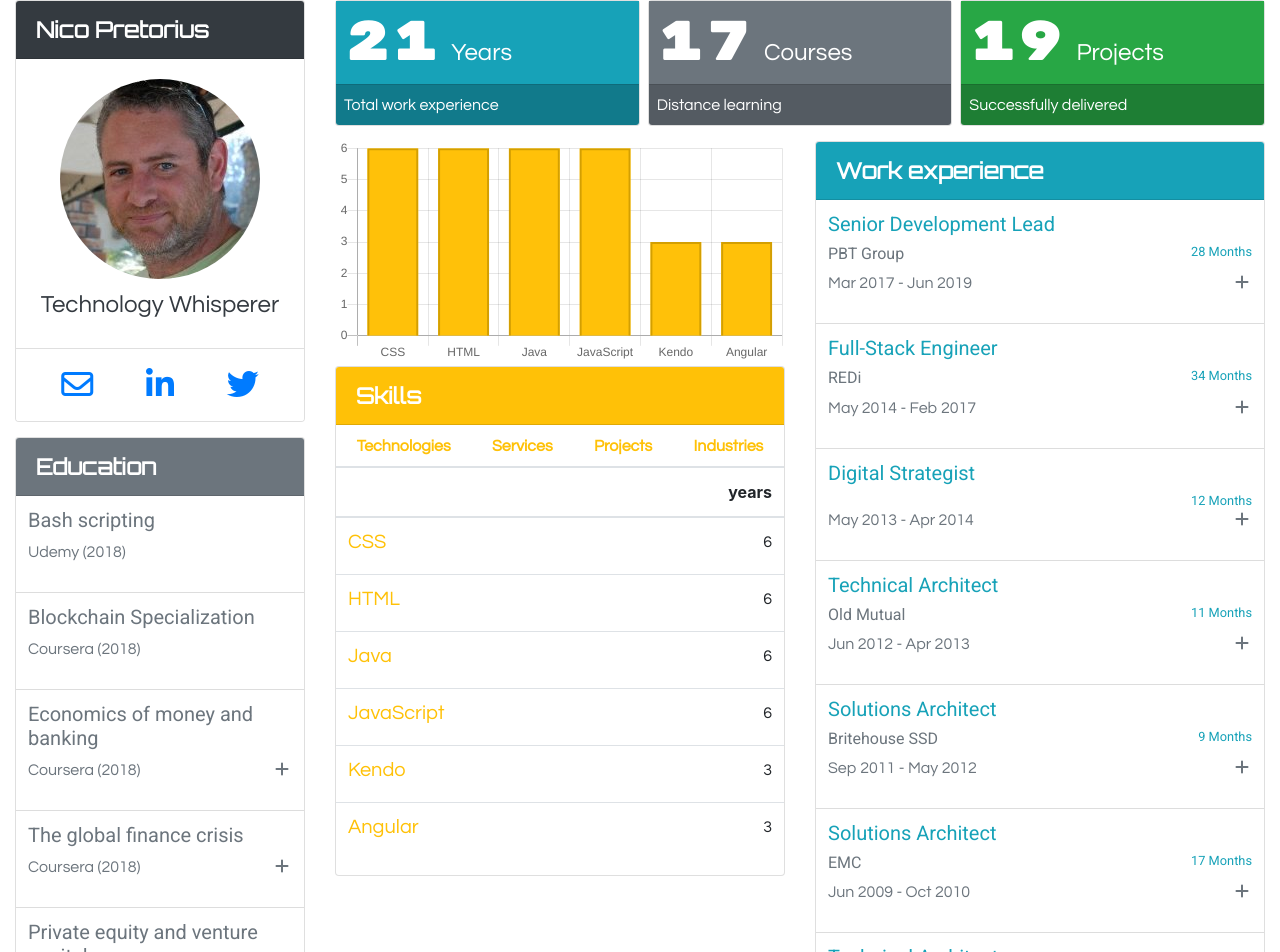
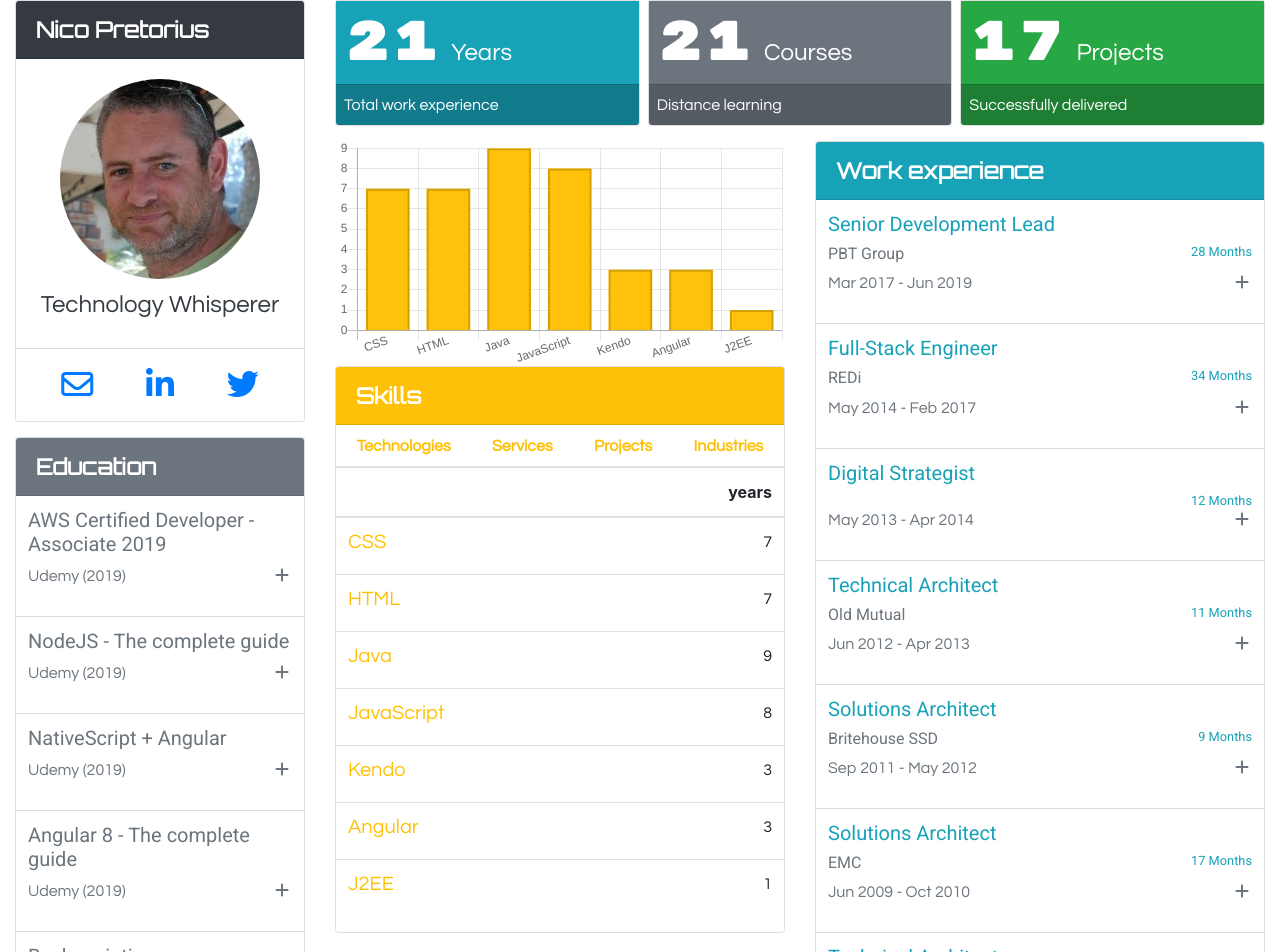
Before and after one commit to nicopret/resume, an Angular app: page /dashboard in a window 1280 px wide. Shown: the top 952 px of the page. Built offline with nearby package versions, Linux system fonts and the light colour scheme; a web font is replaced by a local one.

Commit message:
More resume details

```diff
--- a/src/app/pages/skillsPage/skills.component.ts
+++ b/src/app/pages/skillsPage/skills.component.ts
@@ -25,8 +25,8 @@ export class SkillsComponent implements OnChanges {
                     item.years = Math.ceil(item.months / 12);
                 });
             });
+            this.setList('technologies');
         }
-        this.setList('technologies');
     }
 
     clearFilter() {
--- a/src/assets/resume.json
+++ b/src/assets/resume.json
@@ -5,9 +5,9 @@
         "industry": "Banking",
         "position": "Senior Development Lead",
         "projects": [{
-            "name": "Mobile application",
+            "name": "Leading a dynamic group of full stack developers to deliver the next generation mobile banking app.",
             "project": [ "Agile", "Kanban", "Scrum" ],
-            "services": [ "Architecture", "Docker", "Microservices", "Springboot", "Swagger" ],
+            "services": [ "Architecture", "Microservices", "Springboot", "Swagger" ],
             "technologies": [ "CSS", "HTML", "Java", "JavaScript", "Kendo" ]
         }]
     }, {
@@ -17,55 +17,65 @@
         "industry": "Property",
         "position": "Full-Stack Engineer",
         "projects": [{
-            "name": "Property listing website",
+            "name": "Maintained and enhanced a property listing website which focused on properties located in estates.",
+            "project": [ "Agile", "Scrum" ],
+            "services": [ "Architecture", "Maps", "SQL Server", "Tomcat" ],
+            "technologies": [ "Angular", "CSS", "HTML", "Java", "JavaScript" ]
+        }, {
+            "name": "Developed the admin client that managed the property listing website",
             "project": [ "Agile", "Scrum" ],
             "services": [ "Architecture", "AWS", "SQL Server", "Tomcat", "Virtualization" ],
             "technologies": [ "Angular", "CSS", "HTML", "Java", "JavaScript" ]
         }, {
-            "name": "Website administration application",
+            "name": "Designed and developed a gateway server that enabled partners to integrate into our platform. The gateway had to cater for both REST and SOAP while focusing heavily on security and performance.",
             "project": [ "Agile", "Scrum" ],
-            "services": [ "Architecture", "AWS", "SQL Server", "Tomcat", "Virtualization" ],
-            "technologies": [ "Angular", "CSS", "HTML", "Java", "JavaScript" ]
-        }, {
-            "name": "API integration server",
-            "project": [ "Agile", "Scrum" ],
-            "services": [ "Architecture", "AWS", "Microservices", "Springboot", "Swagger" ],
-            "technologies": [ "Java", "JavaScript" ]
+            "services": [ "Architecture", "J2EE", "Tomcat" ],
+            "technologies": [ "Java" ]
         }]
     }, {
         "dateEnd": "2014-04-30",
         "dateStart": "2013-05-01",
+        "industry": "Media",
         "position": "Digital Strategist",
         "projects": [{
-            "name": "AR proof of concept"
-        }, {
-            "name": "Media rich advertising site"
+            "name": "Tecnical lead in a team of designers and copy writers. We focused on delivering media rich websites for the pre-sales team.",
+            "project": [ "Agile", "Kanban" ],
+            "services": [ "Architecture", "Design" ],
+            "technologies": [ "CSS", "HTML", "JavaScript" ]
         }]
     }, {
         "company": "Old Mutual",
         "dateEnd": "2013-04-30",
         "dateStart": "2012-06-01",
+        "industry": "Financial",
         "position": "Technical Architect",
         "projects": [{
-            "name": "Major Documentum upgrade"
+            "name": "Delivered a major Documentum upgrade which included multiple database upgrades, operating system upgrades and a migration of the content store to a LAN attahed storage solution. I also had to migrate the Development and Testing environments to virtualized servers.",
+            "project": [ "Waterfall" ],
+            "services": [ "Architecture", "Documentum", "Oracle", "Solaris", "VMWare"],
+            "technologies": [ "J2EE", "Java", "JavaScript" ]
         }]
     }, {
         "company": "Britehouse SSD",
         "dateEnd": "2012-05-31",
         "dateStart": "2011-09-01",
+        "industry": "IT",
         "position": "Solutions Architect",
         "projects": [{
-            "name": "PetroSA upgrade and enhancement"
+            "name": "Created a content management unit to assist existing and new partners with their content implementations",
+            "services": [ "Architecture", "Documentum" ],
+            "technologies": [ "Java" ]
         }]
     }, {
         "company": "EMC",
         "dateEnd": "2010-10-31",
         "dateStart": "2009-06-30",
+        "industry": "IT",
         "position": "Solutions Architect",
         "projects": [{
-            "name": "Telkom document capture project"
-        }, {
-            "name": "Umgeni water solution design"
+            "name": "Assisted various clients with Documentum, my responsibilities included pre-sales and the architeture and development of solutions for new and existing clients.",
+            "services": [ "Architecture", "Documentum" ],
+            "technologies": [ "Java" ]
         }]
     }, {
         "company": "Zilvermine IT Solutions",
@@ -135,6 +145,32 @@
         }]
     }],
     "education": [{
+        "institution": "Udemy",
+        "name": "AWS Certified Developer - Associate 2019",
+        "skills": [{ "category": "services", "skill": "AWS"}],
+        "year": 2019
+    }, {
+        "institution": "Udemy",
+        "name": "NodeJS - The complete guide",
+        "skills": [
+            { "category": "services", "skill": "node.js"},
+            { "category": "technologies", "skill": "JavaScript"}
+        ],
+        "year": 2019
+    }, {
+        "institution": "Udemy",
+        "name": "NativeScript + Angular",
+        "skills": [
+            { "category": "technologies", "skill": "Angular"},
+            { "category": "technologies", "skill": "NativeScript"}
+        ],
+        "year": 2019
+    }, {
+        "institution": "Udemy",
+        "name": "Angular 8 - The complete guide",
+        "skills": [{ "category": "technologies", "skill": "Angular"}],
+        "year": 2019
+    }, {
         "institution": "Udemy",
         "name": "Bash scripting",
         "year": 2018
```
